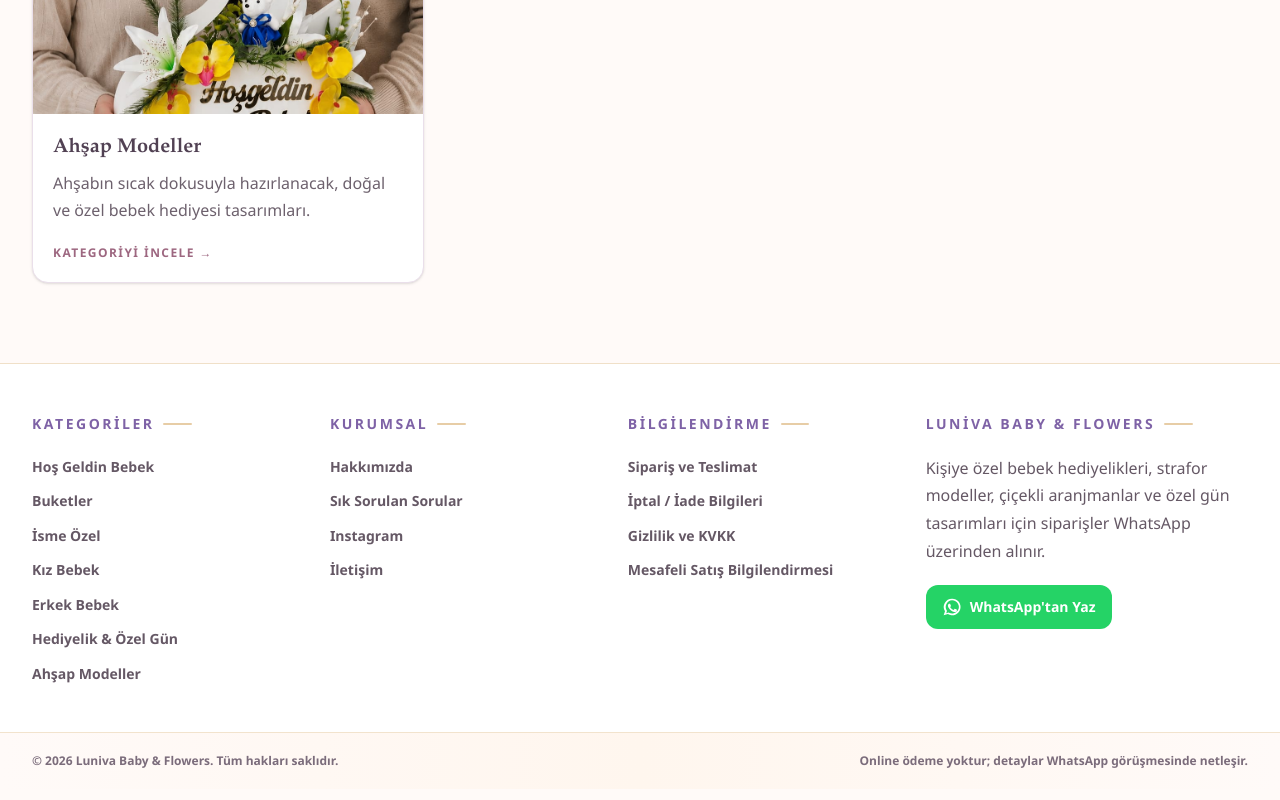
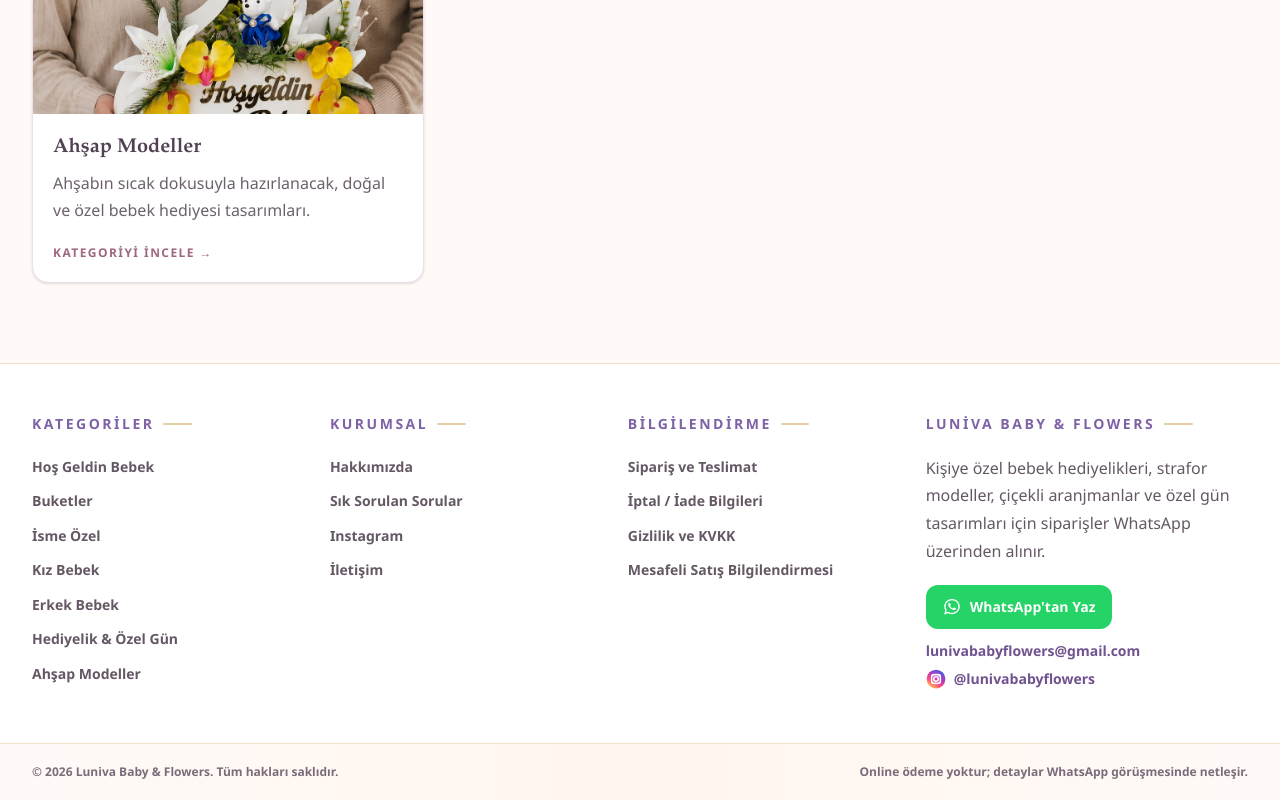
Before and after one commit to 090420047/luniva-baby-flowers, a Next.js app: page /kategoriler in a window 1280 px wide. Shown: the part 1626-2426 px from the top of the page. Built offline with nearby package versions, Linux system fonts and the light colour scheme.

Commit message:
Update contact links and social icons

```diff
--- /dev/null
+++ b/app/components/InstagramIcon.tsx
@@ -0,0 +1,23 @@
+export function InstagramIcon({ className = "h-5 w-5" }: { className?: string }) {
+  return (
+    <svg
+      className={className}
+      viewBox="0 0 64 64"
+      aria-hidden="true"
+      focusable="false"
+    >
+      <defs>
+        <linearGradient id="luniva-instagram-gradient" x1="15" y1="58" x2="49" y2="6" gradientUnits="userSpaceOnUse">
+          <stop offset="0" stopColor="#ffc75f" />
+          <stop offset="0.28" stopColor="#ff4f75" />
+          <stop offset="0.58" stopColor="#c135b8" />
+          <stop offset="1" stopColor="#405de6" />
+        </linearGradient>
+      </defs>
+      <circle cx="32" cy="32" r="30" fill="url(#luniva-instagram-gradient)" />
+      <rect x="18" y="18" width="28" height="28" rx="8" fill="none" stroke="#fff" strokeWidth="5" />
+      <circle cx="32" cy="32" r="7.25" fill="none" stroke="#fff" strokeWidth="5" />
+      <circle cx="42.75" cy="21.75" r="3.25" fill="#fff" />
+    </svg>
+  );
+}
--- a/app/components/SiteFooter.tsx
+++ b/app/components/SiteFooter.tsx
@@ -1,6 +1,7 @@
 import Link from "next/link";
-import { footerColumns, siteName, whatsappHref } from "../site-content";
+import { contactEmail, footerColumns, instagramHref, instagramUsername, mailtoHref, siteName, whatsappHref } from "../site-content";
 import { WhatsAppIcon } from "./WhatsAppIcon";
+import { InstagramIcon } from "./InstagramIcon";
 import { BackToTop } from "./BackToTop";
 import { ThemeToggle } from "./ThemeToggle";
 
@@ -16,12 +17,23 @@ export function SiteFooter() {
             <ul className="mt-5 space-y-3">
               {column.links.map((link) => (
                 <li key={link.label}>
+                  {link.href.startsWith("http") ? (
+                    <a
+                      href={link.href}
+                      target="_blank"
+                      rel="noopener noreferrer"
+                      className="text-sm font-semibold text-[#655865] transition hover:text-[#b78296]"
+                    >
+                      {link.label}
+                    </a>
+                  ) : (
                     <Link
                       href={link.href}
                       className="text-sm font-semibold text-[#655865] transition hover:text-[#b78296]"
                     >
                       {link.label}
                     </Link>
+                  )}
                 </li>
               ))}
             </ul>
@@ -46,6 +58,21 @@ export function SiteFooter() {
             <WhatsAppIcon className="h-5 w-5" />
             WhatsApp&apos;tan Yaz
           </a>
+          <a
+            href={mailtoHref}
+            className="mt-3 block text-sm font-semibold text-[#70528f] transition hover:text-[#b78296]"
+          >
+            {contactEmail}
+          </a>
+          <a
+            href={instagramHref}
+            target="_blank"
+            rel="noopener noreferrer"
+            className="mt-2 inline-flex items-center gap-2 text-sm font-semibold text-[#70528f] transition hover:text-[#b78296]"
+          >
+            <InstagramIcon className="h-5 w-5" />
+            @{instagramUsername}
+          </a>
         </div>
       </div>
 
--- a/app/components/WhatsAppIcon.tsx
+++ b/app/components/WhatsAppIcon.tsx
@@ -2,12 +2,12 @@ export function WhatsAppIcon({ className = "h-5 w-5" }: { className?: string })
   return (
     <svg
       className={className}
-      viewBox="0 0 24 24"
+      viewBox="0 0 32 32"
       aria-hidden="true"
       focusable="false"
       fill="currentColor"
     >
-      <path d="M12.04 2A9.91 9.91 0 0 0 3.6 17.15L2 22l5.02-1.55A9.97 9.97 0 1 0 12.04 2Zm0 1.82a8.15 8.15 0 0 1 6.9 12.49 8.14 8.14 0 0 1-10.57 2.55l-.38-.2-2.96.91.94-2.84-.25-.4a8.15 8.15 0 0 1 6.32-12.51Zm-3.3 4.23c-.17 0-.45.06-.7.34-.24.27-.92.9-.92 2.2 0 1.29.94 2.54 1.07 2.72.13.18 1.82 2.92 4.54 3.98 2.25.88 2.71.7 3.2.66.49-.04 1.58-.65 1.81-1.27.22-.62.22-1.15.15-1.27-.07-.11-.24-.18-.51-.31-.27-.13-1.58-.78-1.83-.87-.24-.09-.42-.13-.6.13-.18.27-.68.87-.84 1.04-.15.18-.31.2-.57.07-.27-.13-1.12-.41-2.13-1.31-.79-.7-1.32-1.56-1.47-1.83-.15-.27-.02-.41.12-.54.12-.12.27-.31.4-.47.13-.15.18-.27.27-.44.09-.18.04-.33-.02-.47-.07-.13-.6-1.45-.83-1.99-.21-.52-.43-.45-.6-.46h-.53Z" />
+      <path d="M16.03 3C9.14 3 3.53 8.48 3.53 15.22c0 2.17.59 4.29 1.71 6.14L3.5 27.82l6.72-1.73a12.84 12.84 0 0 0 5.81 1.37c6.89 0 12.5-5.48 12.5-12.23S22.92 3 16.03 3Zm0 22.29c-1.82 0-3.59-.47-5.14-1.36l-.39-.22-3.96 1.02 1.04-3.8-.25-.4a9.92 9.92 0 0 1-1.53-5.31c0-5.55 4.59-10.06 10.23-10.06s10.24 4.51 10.24 10.06c0 5.56-4.6 10.07-10.24 10.07Zm5.61-7.54c-.3-.15-1.79-.86-2.07-.96-.28-.1-.48-.15-.68.15-.2.3-.78.96-.96 1.16-.18.2-.36.22-.66.07-.3-.15-1.28-.46-2.45-1.47-.9-.79-1.51-1.76-1.69-2.06-.18-.3-.02-.46.14-.61.14-.14.3-.36.46-.53.15-.18.2-.3.3-.51.1-.2.05-.38-.03-.53-.08-.15-.68-1.61-.93-2.2-.24-.57-.49-.5-.68-.51h-.58c-.2 0-.53.08-.81.38-.28.3-1.06 1.01-1.06 2.47s1.09 2.87 1.24 3.07c.15.2 2.14 3.18 5.19 4.46.72.3 1.28.49 1.72.62.72.22 1.38.19 1.9.12.58-.09 1.79-.72 2.05-1.42.25-.71.25-1.31.18-1.44-.08-.12-.28-.2-.58-.35Z" />
     </svg>
   );
 }
--- a/app/page.tsx
+++ b/app/page.tsx
@@ -39,8 +39,8 @@ export default function Home() {
               <Link href="/kategoriler" className="inline-flex items-center justify-center rounded-xl bg-[#7e62a6] px-5 py-3.5 text-xs font-bold uppercase tracking-[0.12em] text-white shadow-lg shadow-[#7e62a6]/20 transition hover:-translate-y-0.5 hover:bg-[#70528f]">{"Kategorileri g\u00f6r"}</Link>
               <Link href="/siparis" className="inline-flex items-center justify-center rounded-xl border border-[#c8b6ff]/70 bg-white px-5 py-3.5 text-xs font-bold uppercase tracking-[0.12em] text-[#70528f] transition hover:-translate-y-0.5">{"Sipari\u015f ver"}</Link>
             </div>
-            <div className="mt-9 flex flex-wrap gap-3 text-sm font-semibold text-[#786778]">
-              {heroStats.map((item, index) => <span key={item} className={index === 1 ? "gold-accent rounded-full px-4 py-2" : "rounded-full border border-[#eadfea] bg-white/80 px-4 py-2"}>{item}</span>)}
+            <div className="mt-9 flex flex-wrap gap-3 text-sm font-semibold">
+              {heroStats.map((item, index) => <span key={item} className={`home-hero-stat rounded-full px-4 py-2${index === 1 ? " home-hero-stat-accent" : ""}`}>{item}</span>)}
             </div>
           </div>
 
@@ -79,7 +79,7 @@ export default function Home() {
         <div className="mx-auto grid max-w-7xl gap-9 px-5 sm:px-8 lg:grid-cols-[.85fr_1.15fr] lg:items-center lg:px-8">
           <div className="home-order-card grid gap-9 rounded-[30px] p-7 sm:p-10 lg:col-span-2 lg:grid-cols-[.85fr_1.15fr] lg:items-center lg:p-14">
           <div><p className="section-kicker text-xs font-bold uppercase text-[#8b7194]">{"Sipariş yolculuğu"}</p><h2 className="mt-3 font-serif text-3xl font-semibold leading-tight text-[#70528f] sm:text-4xl">{"Düşünceden hediyeye, üç zarif adım."}</h2><p className="mt-4 max-w-md text-sm leading-7 text-[#655865]">{"Hayalinizdeki tasarımı paylaşın; tüm detayları birlikte planlayıp sizin için hazırlayalım."}</p><Link href="/siparis" className="mt-7 inline-flex rounded-xl bg-[#70528f] px-5 py-3.5 text-xs font-bold uppercase tracking-[0.12em] text-white transition hover:bg-[#5f427d]">{"Sipariş rehberine git"}</Link></div>
-            <div className="grid gap-4 sm:grid-cols-3">{orderSteps.map((step) => <div key={step.number} className="rounded-2xl border border-white/80 bg-white/80 p-5"><span className="font-serif text-2xl text-[#c79b4c]">{step.number}</span><h3 className="mt-5 font-serif text-xl font-semibold text-[#70528f]">{step.title}</h3><p className="mt-3 text-sm leading-6 text-[#655865]">{step.text}</p></div>)}</div>
+            <div className="grid gap-4 sm:grid-cols-3">{orderSteps.map((step) => <div key={step.number} className="home-order-step rounded-2xl p-5"><span className="home-order-step-number font-serif text-2xl">{step.number}</span><h3 className="home-order-step-title mt-5 font-serif text-xl font-semibold">{step.title}</h3><p className="home-order-step-text mt-3 text-sm leading-6">{step.text}</p></div>)}</div>
           </div>
         </div>
       </section>
--- a/app/site-content.ts
+++ b/app/site-content.ts
@@ -1,11 +1,15 @@
 export const siteName = "Luniva Baby & Flowers";
+export const contactEmail = "lunivababyflowers@gmail.com";
+export const mailtoHref = `mailto:${contactEmail}`;
+export const instagramUsername = "lunivababyflowers";
+export const instagramHref = `https://www.instagram.com/${instagramUsername}/`;
 export const whatsappNumber = "905555555555";
 export const whatsappMessage = encodeURIComponent(
   "Merhaba Luniva Baby & Flowers, sipariş vermek istiyorum."
 );
 export const whatsappHref = `https://wa.me/${whatsappNumber}?text=${whatsappMessage}`;
 export const instagramNotice =
-  "Instagram hesabı açıldığında kullanıcı adı buraya eklenecek.";
+  `Instagram hesabımız: @${instagramUsername}`;
 
 export const productCategories = [
   {
@@ -328,7 +332,7 @@ export const footerColumns = [
     links: [
       { label: "Hakkımızda", href: "/hakkimizda" },
       { label: "Sık Sorulan Sorular", href: "/sik-sorulan-sorular" },
-      { label: "Instagram", href: "/instagram" },
+      { label: "Instagram", href: instagramHref },
       { label: "İletişim", href: "/iletisim" },
     ],
   },
@@ -404,8 +408,9 @@ export const infoPages = {
   ),
   instagram: page(
     "instagram", "Sosyal medya", "Instagram",
-    "Yeni modeller, at\u00f6lye detaylar\u0131 ve teslimata haz\u0131r tasar\u0131mlar\u0131 Instagram hesab\u0131m\u0131zdan payla\u015faca\u011f\u0131z.",
+    "Yeni modeller, at\u00f6lye detaylar\u0131 ve teslimata haz\u0131r tasar\u0131mlar\u0131 @lunivababyflowers hesab\u0131m\u0131zdan payla\u015faca\u011f\u0131z.",
     [
+      { title: "Instagram hesab\u0131m\u0131z", body: ["@lunivababyflowers"] },
       { title: "Yeni modeller", body: ["Yeni do\u011fan hediyeleri, mevsime uygun renk paletleri ve isme \u00f6zel tasar\u0131mlar\u0131 takip edebilirsiniz."] },
       { title: "At\u00f6lyeden kareler", body: ["\u00c7i\u00e7ek se\u00e7imi, kurdele detaylar\u0131 ve haz\u0131rl\u0131k s\u00fcrecinden k\u0131sa payla\u015f\u0131mlar yer alacakt\u0131r."] },
       { title: "G\u00fcncel duyurular", body: ["Yo\u011funluk d\u00f6nemleri, teslimat plan\u0131 ve \u00f6zel g\u00fcn koleksiyonlar\u0131 bu kanaldan duyurulacakt\u0131r."] },
@@ -418,7 +423,8 @@ export const infoPages = {
     "Sipari\u015f ve bilgi almak i\u00e7in en h\u0131zl\u0131 ileti\u015fim kanal\u0131m\u0131z WhatsApp't\u0131r.",
     [
       { title: "Telefon", body: ["0534 958 11 66"] },
-      { title: "E-posta", body: ["E-posta bilgisi yak\u0131nda eklenecektir."] },
+      { title: "E-posta", body: ["lunivababyflowers@gmail.com"] },
+      { title: "Instagram", body: ["@lunivababyflowers"] },
       { title: "Adres", body: ["Melik\u015fah Mahallesi H\u00fcy\u00fckl\u00fc Sokak No: 19/B, Meram / Konya"] },
       { title: "WhatsApp sipari\u015f", body: ["Be\u011fendi\u011finiz modeli bize g\u00f6ndererek sipari\u015f konu\u015fmas\u0131n\u0131 ba\u015flatabilirsiniz."] },
     ]
@@ -449,7 +455,7 @@ export const infoPages = {
     [
       { title: "Hangi bilgiler kullan\u0131l\u0131r?", body: ["Ad, ileti\u015fim bilgisi, teslimat adresi ve tasar\u0131m tercihleri; sipari\u015fin haz\u0131rlanmas\u0131 ve teslimat\u0131 i\u00e7in gerekli oldu\u011fu \u00f6l\u00e7\u00fcde kullan\u0131l\u0131r."] },
       { title: "Bilgilerinizin korunmas\u0131", body: ["Sipari\u015f detaylar\u0131n\u0131z gizli tutulur ve hizmetin gerektirdi\u011fi durumlar d\u0131\u015f\u0131nda \u00fc\u00e7\u00fcnc\u00fc ki\u015filerle payla\u015f\u0131lmaz."] },
-      { title: "\u0130leti\u015fim ve talepler", body: ["Bilgilerinizle ilgili soru, d\u00fczeltme veya silme talebiniz i\u00e7in WhatsApp \u00fczerinden bizimle ileti\u015fime ge\u00e7ebilirsiniz."] },
+      { title: "\u0130leti\u015fim ve talepler", body: ["Bilgilerinizle ilgili soru, d\u00fczeltme veya silme talebiniz i\u00e7in WhatsApp ya da e-posta \u00fczerinden bizimle ileti\u015fime ge\u00e7ebilirsiniz."] },
     ]
   ),
   "mesafeli-satis-bilgilendirmesi": page(
```
Also changed, not shown: app/components/InfoPageView.tsx (+6 -1 lines), app/globals.css (+65 -20 lines). Lines whose indentation alone changed are shown as unchanged.
